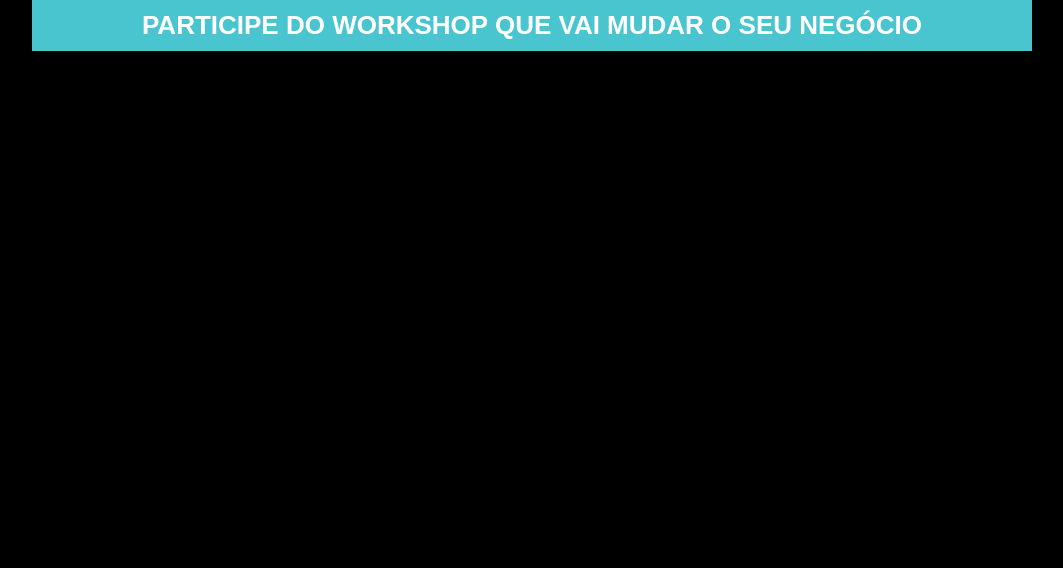
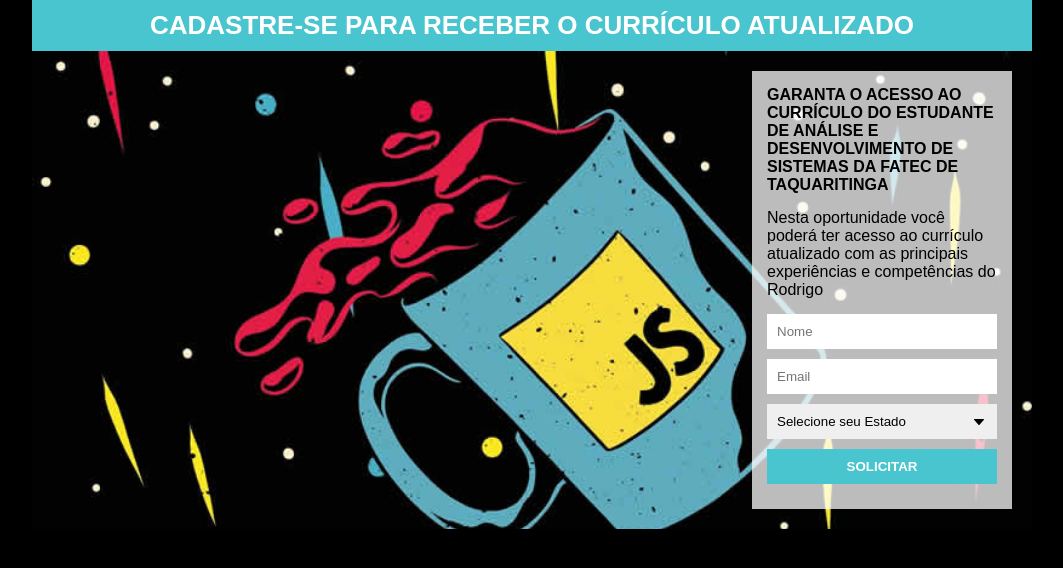
Before and after one commit to roodev/projeto_pagina_de_captura, a plain HTML site: page index.html in a window 1280 px wide. Shown: the whole page, without its empty margins (108-1171 px from the left). Drawn offline with Linux system fonts and the light colour scheme.

Commit message:
Implementando Section e formulário

```diff
--- a/css/style.css
+++ b/css/style.css
@@ -24,3 +24,49 @@ header{
   font-size: 26px;
 
 }
+
+section{
+  padding: 20px;
+  background-image: url('../images/JasvaScript.jpg');
+  background-size: cover;
+  overflow: hidden;
+
+}
+
+.formContainer{
+  max-width: 230px;
+  background-color: #FFFFFFBB;
+  padding: 15px;
+  float: right;
+}
+
+h2{
+  font-size: 16px;
+}
+
+.mb{
+  margin-bottom: 15px;
+}
+
+input, select{
+  width: 100%;
+  box-sizing: border-box;
+  padding: 10px;
+  border: none;
+  margin-bottom: 10px;
+}
+
+input[type="submit"]{
+  color: white;
+  background-color: #48C5CE;
+  font-weight: bold;
+}
+
+select{
+  -moz-appearance: none;
+  -webkit-appearance: none;
+  appearance: none;
+  background-image: url('../images/arrow.jpg');
+  background-repeat: no-repeat;
+  background-position: calc(100% - 10px) center;
+}
--- a/index.html
+++ b/index.html
@@ -15,8 +15,49 @@
   <div class="container">
 
     <header>
-      <h1 class="title">PARTICIPE DO WORKSHOP QUE VAI MUDAR O SEU NEGÓCIO</h1>
+      <h1 class="title">CADASTRE-SE PARA RECEBER O CURRÍCULO ATUALIZADO</h1>
     </header>
+    <section>
+      <div class="formContainer">
+        <h2 class="mb">GARANTA O ACESSO AO CURRÍCULO DO ESTUDANTE DE ANÁLISE E DESENVOLVIMENTO DE SISTEMAS DA FATEC DE TAQUARITINGA</h2>
+        <p class="mb">Nesta oportunidade você poderá ter acesso ao currículo atualizado com as principais experiências e competências do Rodrigo</p>
+        <form>
+          <input id="name" name="name" type="text" placeholder="Nome">
+          <input id="email" name="email" type="text" placeholder="Email">
+          <select name="place">
+            <option value="">Selecione seu Estado</option>
+            <option value="ac">Acre</option>
+            <option value="al">Alagoas</option>
+            <option value="ap">Amapá</option>
+            <option value="am">Amazonas</option>
+            <option value="ba">Bahia</option>
+            <option value="ce">Ceará</option>
+            <option value="df">Distrito Federal</option>
+            <option value="es">Espírito Santo</option>
+            <option value="go">Goiás</option>
+            <option value="ma">Maranhão</option>
+            <option value="mt">Mato Grosso</option>
+            <option value="ms">Mato Grosso do Sul</option>
+            <option value="mg">Minas Gerais</option>
+            <option value="pa">Pará</option>
+            <option value="pb">Paraíba</option>
+            <option value="pr">Paraná</option>
+            <option value="pe">Pernambuco</option>
+            <option value="pi">Piauí</option>
+            <option value="rj">Rio de Janeiro</option>
+            <option value="rn">Rio Grande do Norte</option>
+            <option value="rs">Rio Grande do Sul</option>
+            <option value="ro">Rondônia</option>
+            <option value="rr">Roraima</option>
+            <option value="sc">Santa Catarina</option>
+            <option value="sp">São Paulo</option>
+            <option value="se">Sergipe</option>
+            <option value="to">Tocantins</option>
+          </select>
+          <input type="submit" value="SOLICITAR">
+        </form>
+      </div>
+   </section>
 
   </div>
 </body>
```
Also changed, not shown: images/JasvaScript.jpg (added), images/caneca.jpg (added), images/guia-html-38051.png (added), images/pexels-photo-2704041-700x393.jpeg (added).
